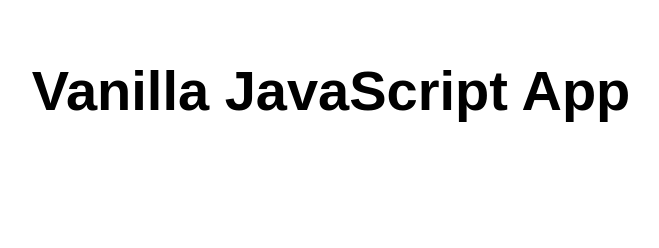
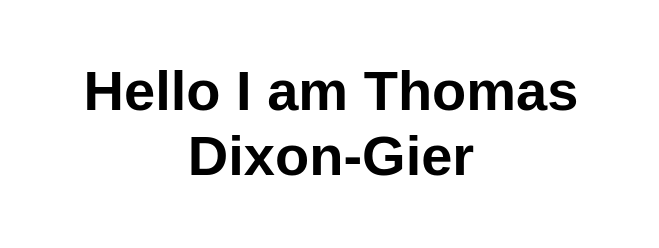
Before and after one commit to ThomasDG86/ThomasDG, a website: page src/index.html in a window 1280 px wide. Shown: the whole page, without its empty margins (309-968 px from the left). Drawn offline with Linux system fonts and the light colour scheme.

Commit message:
Update index.html

```diff
--- a/src/index.html
+++ b/src/index.html
@@ -10,7 +10,7 @@
 
 <body>
   <main>
-    <h1>Vanilla JavaScript App</h1>
+    <h1>Hello I am Thomas Dixon-Gier </h1>
   </main>
 </body>
 
```
